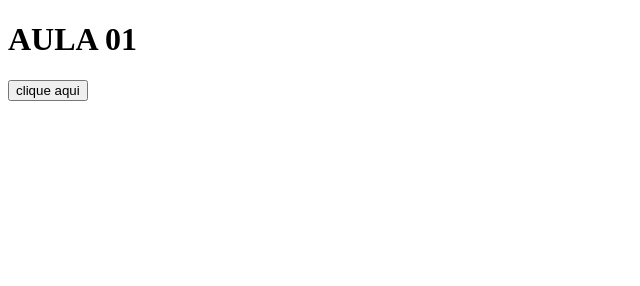
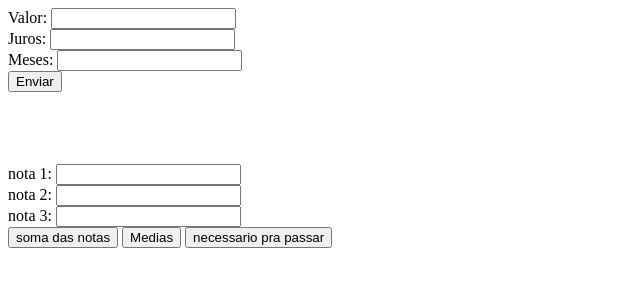
Before and after one commit to gabicassi/primeiroh_3t, a plain HTML site: page index.html in a window 1280 px wide. Shown: the whole page, without its empty margins (0-640 px from the left). Drawn offline with Linux system fonts and the light colour scheme.

Commit message:
Update index.html

```diff
--- a/index.html
+++ b/index.html
@@ -1,16 +1,28 @@
 <!DOCTYPE html>
-<html lang="en">
+<html lang="pt-br">
 <head>
     <meta charset="UTF-8">
     <meta http-equiv="X-UA-Compatible" content="IE=edge">
     <meta name="viewport" content="width=device-width, initial-scale=1.0">
-    <title>estudo javascript</title>
-    <link rel="stylesheet" href="geral.css">
+    <title>Primeiro H</title>
     <script src="estudo.js"></script>
+
 </head>
 <body>
-   <h1>AULA 01</h1>
 
-   <button onclick="meChame();"> clique aqui</button>
+   Valor: <input id="val" type="text"><br>
+   Juros: <input id="ju" type="text"><br>
+   Meses: <input id="mes" type="text"><br>
+   <button onclick="total()">Enviar</button>
+
+<br><br><br><br><br>
+nota 1: <input id="n1" type="text"><br>
+nota 2: <input id="n2" type="text"><br>
+nota 3: <input id="n3" type="text"><br>
+<button onclick="soma()">soma das notas</button>
+<button onclick="media()">Medias</button>
+<button onclick="necessario()">necessario pra passar</button>
+
+
 </body>
 </html>
```
